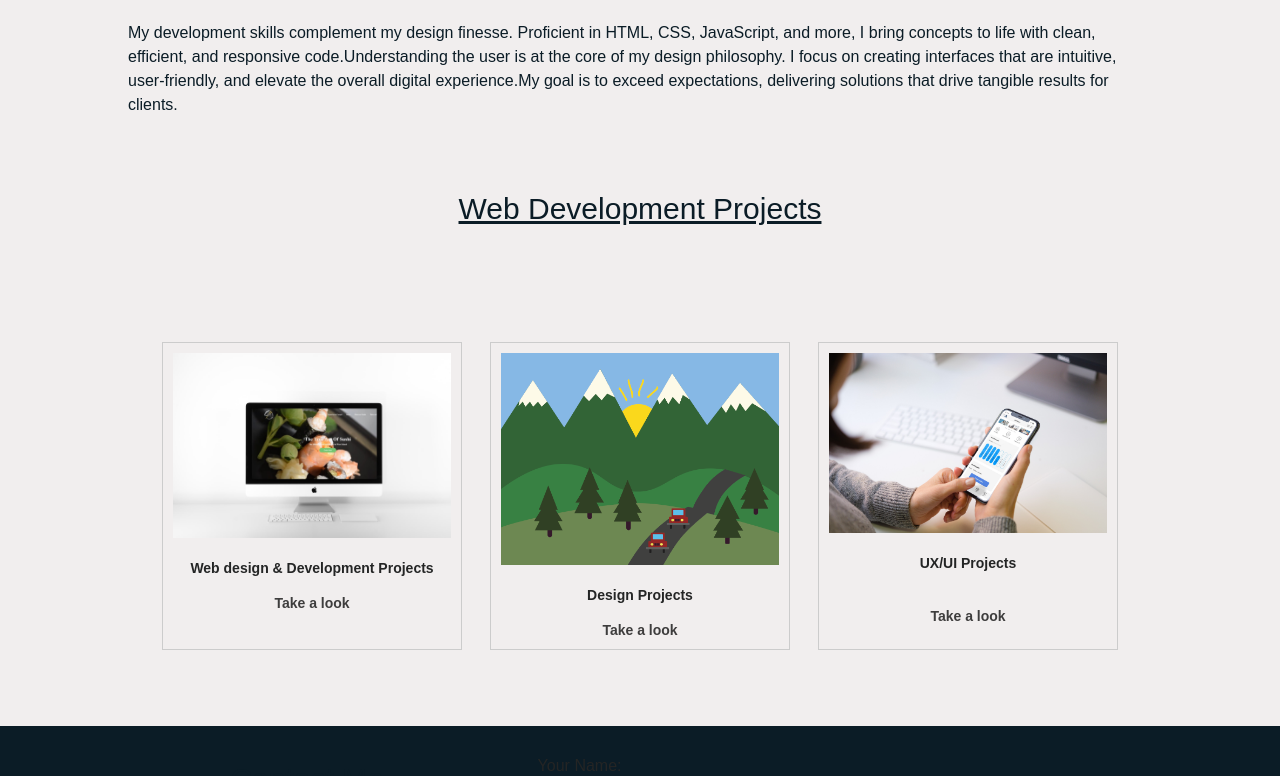
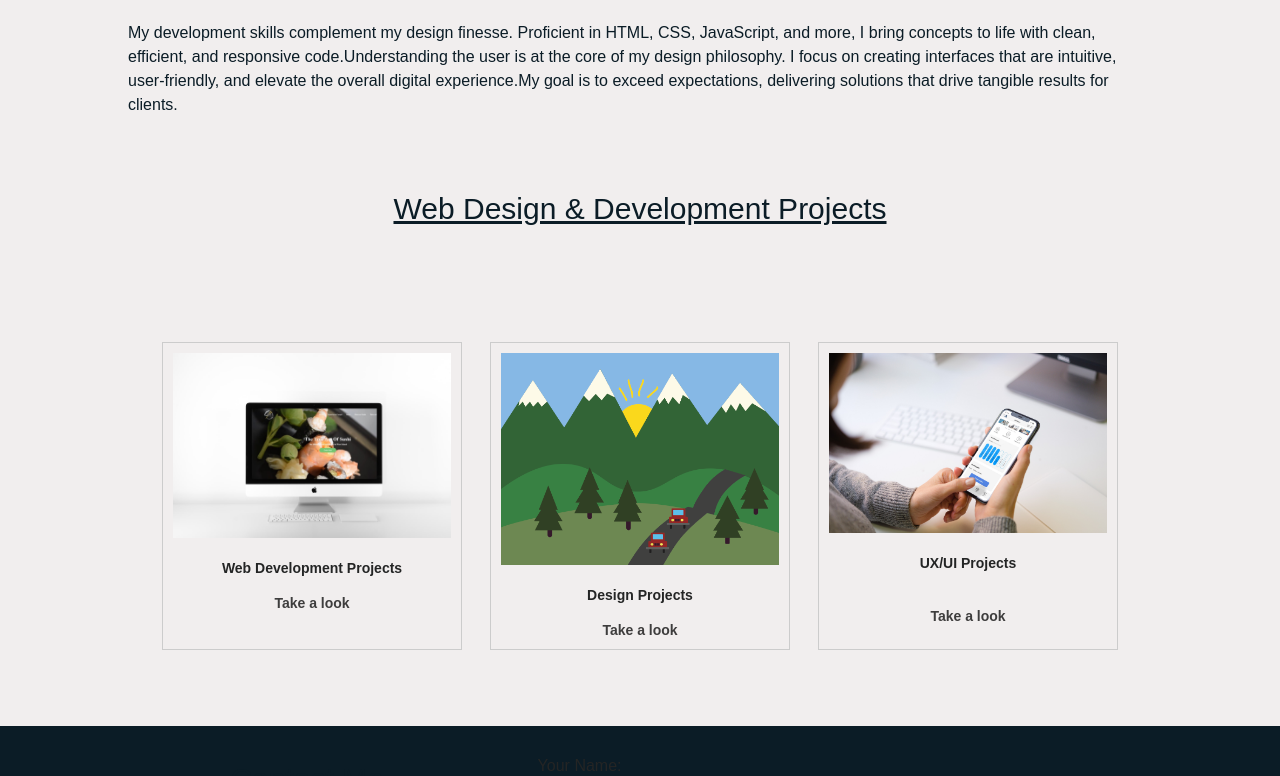
Before and after one commit to LadanKash/Ladan-Kash-Portfolio, a plain HTML site: page index.html in a window 1280 px wide. Shown: the part 706-1482 px from the top of the page. Drawn offline with Linux system fonts and the light colour scheme.

Commit message:
Add files via upload

```diff
--- a/index.html
+++ b/index.html
@@ -64,13 +64,13 @@
 
     <div id="services">
         <div class="container">
-            <h1 class="sub-title">Web Development Projects</h1><br><br>
+            <h1 class="sub-title">Web Design & Development Projects</h1><br><br>
             <!--product Card-->
     <section class="products">
         <div class="product">
             <img src="Images/fauget-sushi.jpg" alt="">
             <br><br>
-            <h3 style="font-size: 14px;" >Web design & Development Projects </h3><br>
+            <h3 style="font-size: 14px;" >Web Development Projects </h3><br>
             <a href="projects.html" style="text-decoration: none; font-size: 12px;"> <span style="font-weight: bold; font-size: 14px;">Take a look</span>
             </a>
 
```
